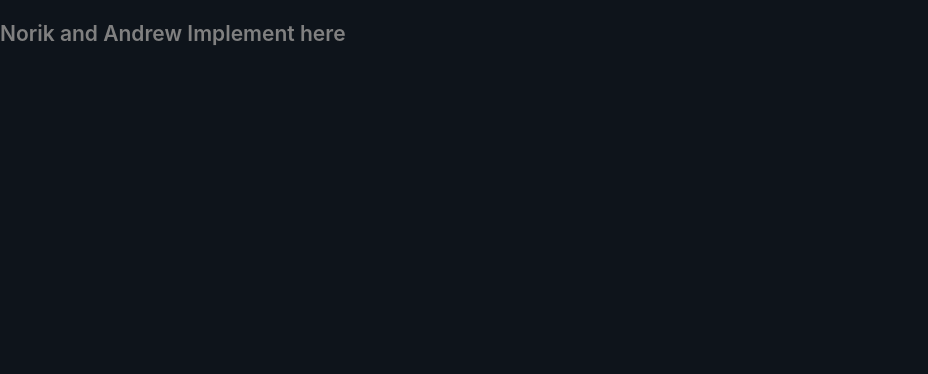
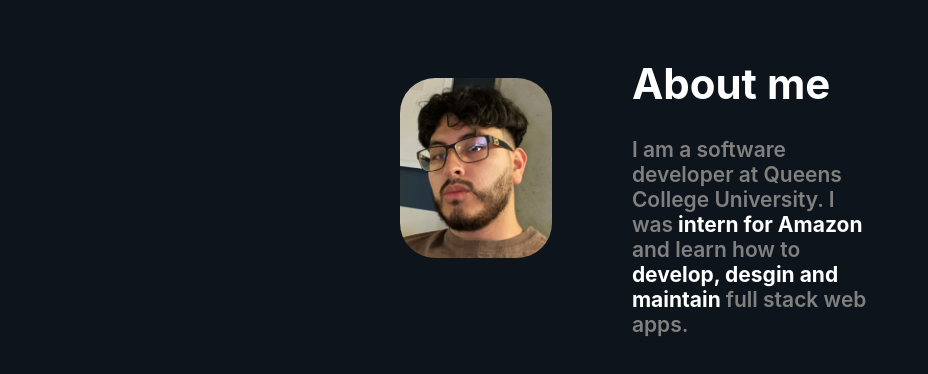
Before and after one commit to Norikaz/SavantSphere, a React (Create React App) app: page /dev-team-Andrew-Norik in a window 1280 px wide. Shown: the top 374 px of the page, without its empty margins (0-928 px from the left). Built offline with nearby package versions, Linux system fonts and the light colour scheme.

Commit message:
created norik's about me section

```diff
--- /dev/null
+++ b/src/components/AboutMe/index.tsx
@@ -0,0 +1,24 @@
+import React from 'react';
+import './styles/index.css';
+
+const AboutMe = () => {
+	return (
+		<div className="about-me">
+			<img
+				src="/images/norik_profile_pic.jpg"
+				alt="Not Found"
+				className="norik-profile-pic"
+			></img>
+			<div>
+				<h1>About me</h1>
+				<p className="description">
+					I am a software developer at Queens College University. I was
+					<strong> intern for Amazon</strong> and learn how to{' '}
+					<strong>develop, desgin and maintain </strong> full stack web apps.
+				</p>
+			</div>
+		</div>
+	);
+};
+
+export default AboutMe;
--- /dev/null
+++ b/src/components/AboutMe/styles/index.css
@@ -0,0 +1,32 @@
+.about-me {
+	margin-top: 30px;
+	margin-bottom: 30px;
+	margin-left: auto;
+	margin-right: auto;
+	display: flex;
+	width: 30rem;
+	gap: 5rem;
+	align-items: flex-start;
+}
+
+.norik-profile-pic {
+	height: 180px;
+	margin-top: 3rem;
+	border-radius: 35px;
+}
+
+.description {
+	opacity: 0;
+	animation: fadeIn 2s ease-in;
+	animation-fill-mode: forwards;
+}
+
+@keyframes fadeIn {
+	from {
+		opacity: 0;
+	}
+
+	to {
+		opacity: 1;
+	}
+}
--- a/src/index.css
+++ b/src/index.css
@@ -20,10 +20,12 @@ h2,
 h3,
 h4,
 h5,
-h6 strong {
+h6,
+strong {
 	color: hsl(0deg, 0%, 100%);
 }
 
 code {
-	font-family: source-code-pro, Menlo, Monaco, Consolas, 'Courier New', monospace;
+	font-family: source-code-pro, Menlo, Monaco, Consolas, 'Courier New',
+		monospace;
 }
--- /dev/null
+++ b/src/pages/AndrewNorik/DevTeamOne.tsx
@@ -0,0 +1,12 @@
+import React from 'react';
+import AboutMe from '../../components/AboutMe';
+
+const DevTeamOne = () => {
+	return (
+		<>
+			<AboutMe />
+		</>
+	);
+};
+
+export default DevTeamOne;
--- a/src/pages/DevTeamOne.tsx
+++ /dev/null
@@ -1,7 +0,0 @@
-import React from 'react';
-
-const DevTeamOne = () => {
-	return <p>Norik and Andrew Implement here</p>;
-};
-
-export default DevTeamOne;
```
Also changed, not shown: src/root/App.tsx (+10 -10 lines), public/images/norik_profile_pic.jpg (added).
